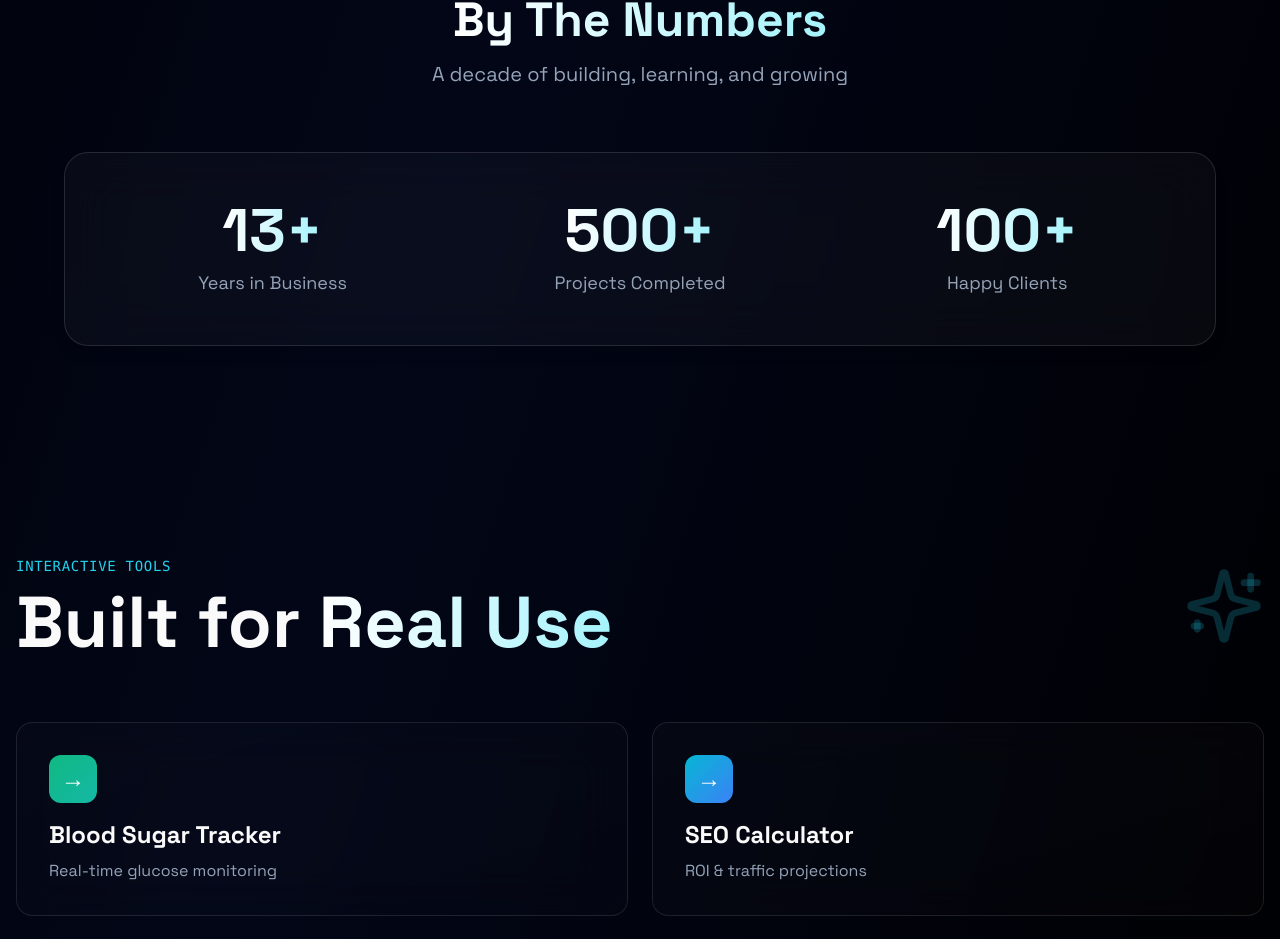
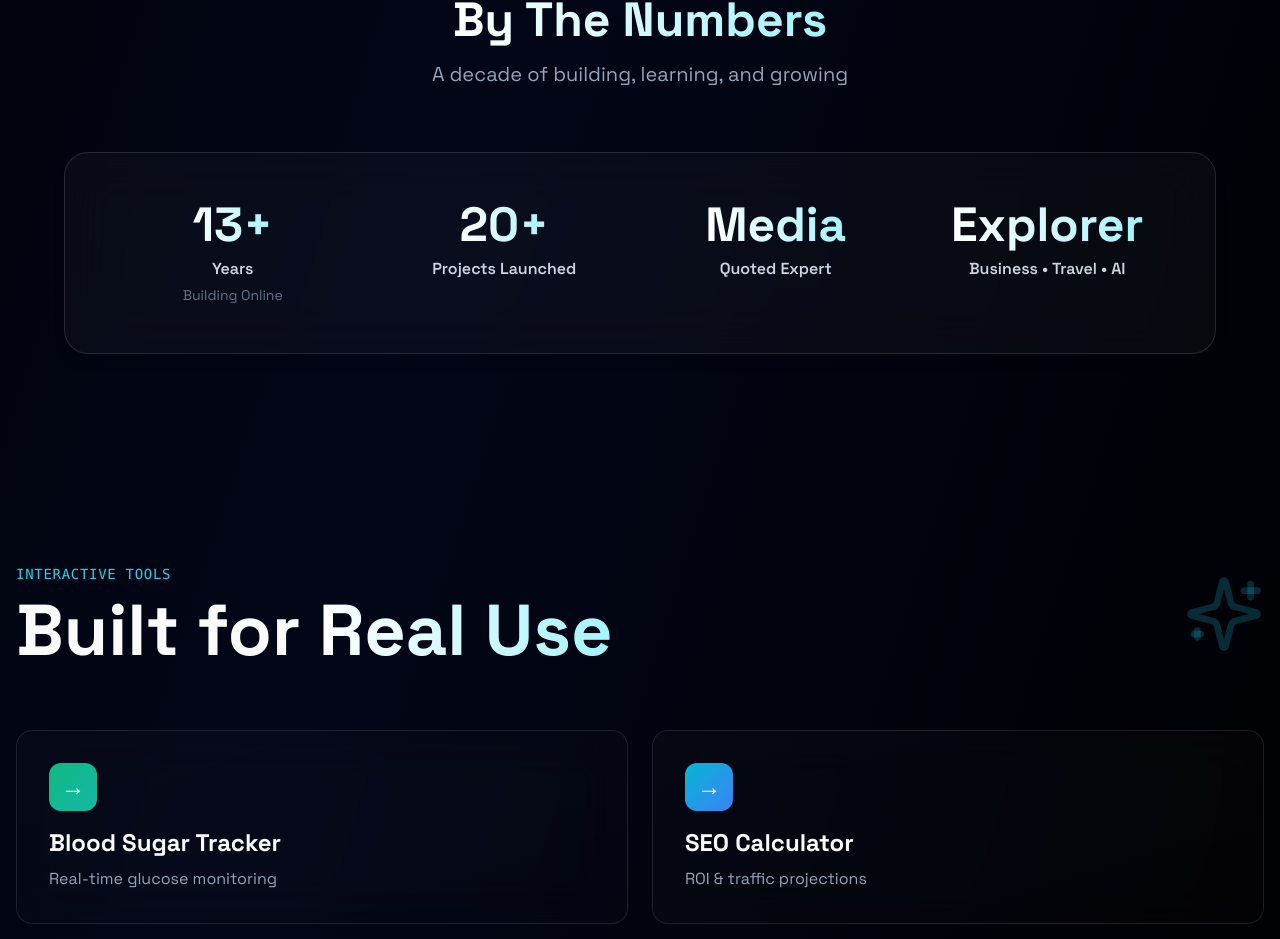
Before and after one commit to inetvercel/James-Allsopp, a Next.js app: page / in a window 1280 px wide. Shown: the part 2460-3399 px from the top of the page. Built offline with nearby package versions, Linux system fonts and the light colour scheme.

Commit message:
Update stats to alternate between two sets every 10 seconds with custom content

```diff
--- a/components/StatsCounter.tsx
+++ b/components/StatsCounter.tsx
@@ -1,60 +1,40 @@
 "use client"
 
-import { motion, useInView, useMotionValue, useSpring } from "framer-motion"
-import { useEffect, useRef } from "react"
+import { motion, AnimatePresence } from "framer-motion"
+import { useEffect, useState } from "react"
 
-interface StatProps {
-  value: number
+interface Stat {
+  value: string
   label: string
-  suffix?: string
-  prefix?: string
-  delay?: number
+  sublabel?: string
 }
 
-function AnimatedStat({ value, label, suffix = "", prefix = "", delay = 0 }: StatProps) {
-  const ref = useRef<HTMLDivElement>(null)
-  const isInView = useInView(ref, { once: true })
-  const motionValue = useMotionValue(0)
-  const springValue = useSpring(motionValue, { duration: 2000 })
-  const displayValue = useMotionValue(0)
+const statsSet1: Stat[] = [
+  { value: "13+", label: "Years", sublabel: "Building Online" },
+  { value: "20+", label: "Projects Launched" },
+  { value: "Media", label: "Quoted Expert" },
+  { value: "Explorer", label: "Business • Travel • AI" },
+]
+
+const statsSet2: Stat[] = [
+  { value: "2013", label: "Started iNet Ventures" },
+  { value: "£1M+", label: "Business Revenue" },
+  { value: "Media", label: "Quoted Expert" },
+  { value: "Still", label: "Building New Things" },
+]
+
+export function StatsCounter() {
+  const [showFirstSet, setShowFirstSet] = useState(true)
 
   useEffect(() => {
-    if (isInView) {
-      setTimeout(() => {
-        motionValue.set(value)
-      }, delay)
-    }
-  }, [isInView, value, delay, motionValue])
+    const interval = setInterval(() => {
+      setShowFirstSet((prev) => !prev)
+    }, 10000) // Switch every 10 seconds
 
-  useEffect(() => {
-    springValue.on("change", (latest) => {
-      displayValue.set(Math.round(latest))
-    })
-  }, [springValue, displayValue])
+    return () => clearInterval(interval)
+  }, [])
 
-  return (
-    <motion.div
-      ref={ref}
-      initial={{ opacity: 0, y: 20 }}
-      animate={isInView ? { opacity: 1, y: 0 } : {}}
-      transition={{ duration: 0.5, delay: delay / 1000 }}
-      className="text-center"
-    >
-      <div className="text-5xl md:text-6xl font-bold mb-2">
-        <span className="gradient-text">
-          {prefix}
-          <motion.span>{displayValue}</motion.span>
-          {suffix}
-        </span>
-      </div>
-      <p className="text-slate-400 text-lg">{label}</p>
-    </motion.div>
-  )
-}
-
-export function StatsCounter() {
-  const currentYear = new Date().getFullYear()
-  const yearsSince2013 = currentYear - 2013
+  const currentStats = showFirstSet ? statsSet1 : statsSet2
 
   return (
     <section className="container mx-auto px-4 py-20">
@@ -73,25 +53,31 @@ export function StatsCounter() {
           </p>
         </motion.div>
 
-        <div className="grid grid-cols-1 md:grid-cols-3 gap-12 glass-effect rounded-3xl p-12 border border-cyan-500/20">
-          <AnimatedStat
-            value={yearsSince2013}
-            label="Years in Business"
-            suffix="+"
-            delay={200}
-          />
-          <AnimatedStat
-            value={500}
-            label="Projects Completed"
-            suffix="+"
-            delay={400}
-          />
-          <AnimatedStat
-            value={100}
-            label="Happy Clients"
-            suffix="+"
-            delay={600}
-          />
+        <div className="grid grid-cols-2 md:grid-cols-4 gap-8 glass-effect rounded-3xl p-12 border border-cyan-500/20">
+          <AnimatePresence mode="wait">
+            {currentStats.map((stat, index) => (
+              <motion.div
+                key={`${showFirstSet ? 'set1' : 'set2'}-${index}`}
+                initial={{ opacity: 0, y: 20 }}
+                animate={{ opacity: 1, y: 0 }}
+                exit={{ opacity: 0, y: -20 }}
+                transition={{ duration: 0.5, delay: index * 0.1 }}
+                className="text-center"
+              >
+                <div className="text-4xl md:text-5xl font-bold mb-2">
+                  <span className="gradient-text">{stat.value}</span>
+                </div>
+                <p className="text-slate-300 font-semibold text-sm md:text-base">
+                  {stat.label}
+                </p>
+                {stat.sublabel && (
+                  <p className="text-slate-500 text-xs md:text-sm mt-1">
+                    {stat.sublabel}
+                  </p>
+                )}
+              </motion.div>
+            ))}
+          </AnimatePresence>
         </div>
       </div>
     </section>
```
